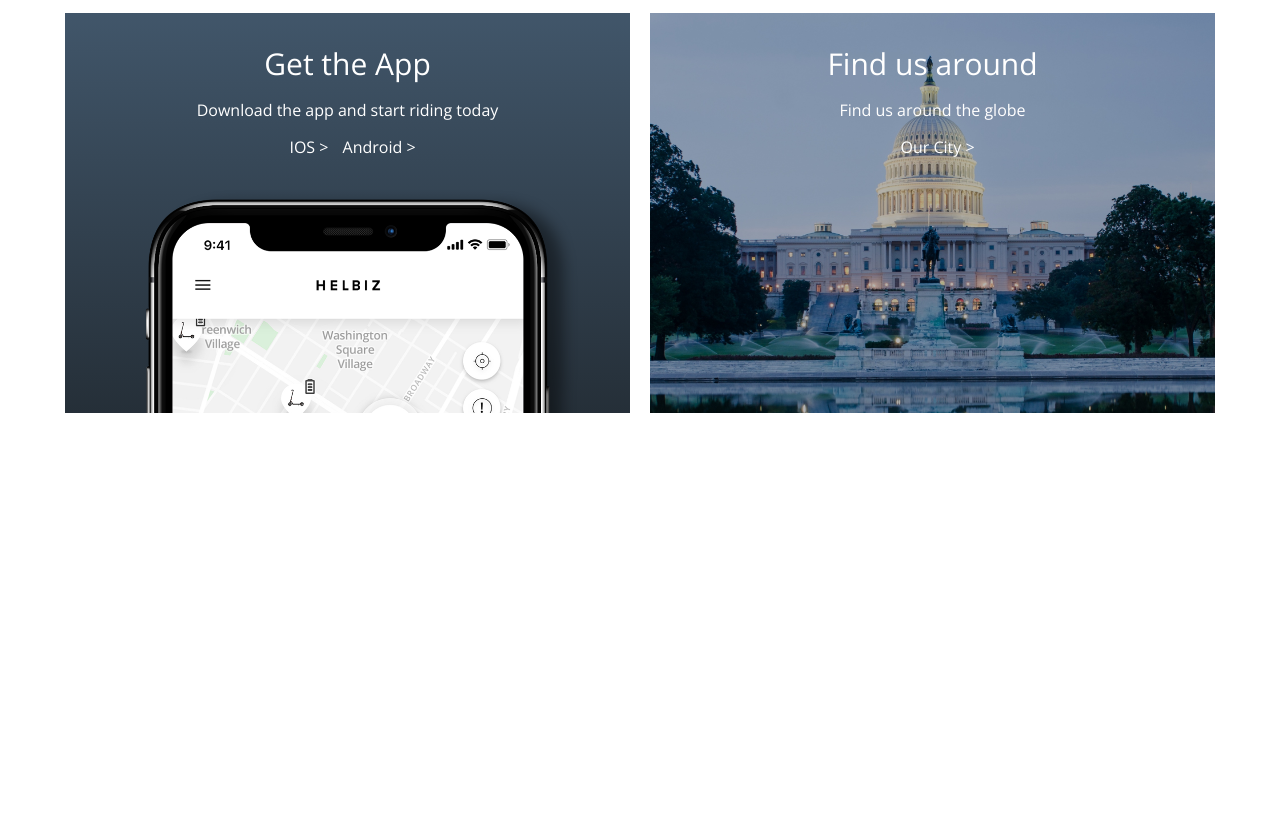
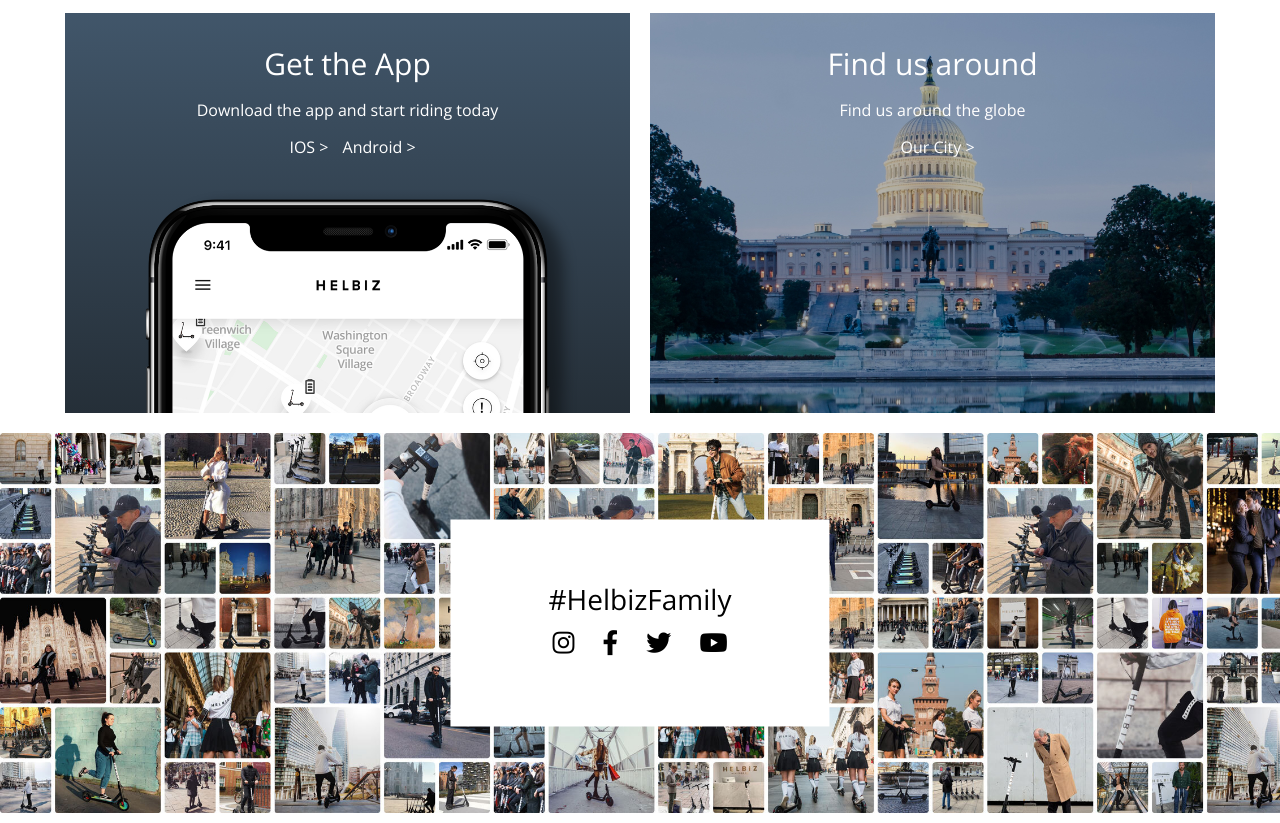
Before and after one commit to michelorusso/html-css-helbiz, a plain HTML site: page index.html in a window 1280 px wide. Shown: the part 2255-3078 px from the top of the page. Before the commit the page ends 2678 px from the top, so only its background shows below. Drawn offline with nearby package versions, Linux system fonts and the light colour scheme.

Commit message:
Fine Main

```diff
--- a/css/style.css
+++ b/css/style.css
@@ -160,6 +160,7 @@ img {
 }
 
 /* .Choice */
+/* vehicles */
 .vehicles {
     background-image: url(../img/ScooterHelbiz-2400.jpg);
     height: 400px;
@@ -188,6 +189,7 @@ img {
     color: white;
 }
 
+/* app/city */
 .app-city {
     color: white;
 }
@@ -218,6 +220,31 @@ img {
     height: 400px;
     background-image: url(../img/cities-1500.jpg);
     background-size: cover;
+}
+
+/* Social */
+#social {
+    background-image: url(../img/Social-Banner.jpg);
+    height: 380px;
+    background-size: cover;
+    margin: 10px 0;
+    position: relative;
+}
+
+.hashtag {
+    background-color: white;
+    padding: 60px 90px;
+    text-align: center;
+}
+
+.hashtag h2 {
+    font-size: 28px;
+    font-weight: 400;
+}
+
+.network {
+    font-size: 25px;
+    padding: 12px;
 }
 
 /* Media Query */
--- a/index.html
+++ b/index.html
@@ -258,6 +258,18 @@
         </section>
         <!-- End Choice -->
 
+        <!-- Social -->
+        <section id="social">
+            <div class="block-centered hashtag">
+                <h2>#HelbizFamily</h2>
+                <i class="network fab fa-instagram"></i>
+                <i class="network fab fa-facebook-f"></i>
+                <i class="network fab fa-twitter"></i>
+                <i class="network fab fa-youtube"></i>
+            </div>
+        </section>
+        <!-- End Social -->
+
     </main>
     <!-- FINE MAIN -->
 
```
